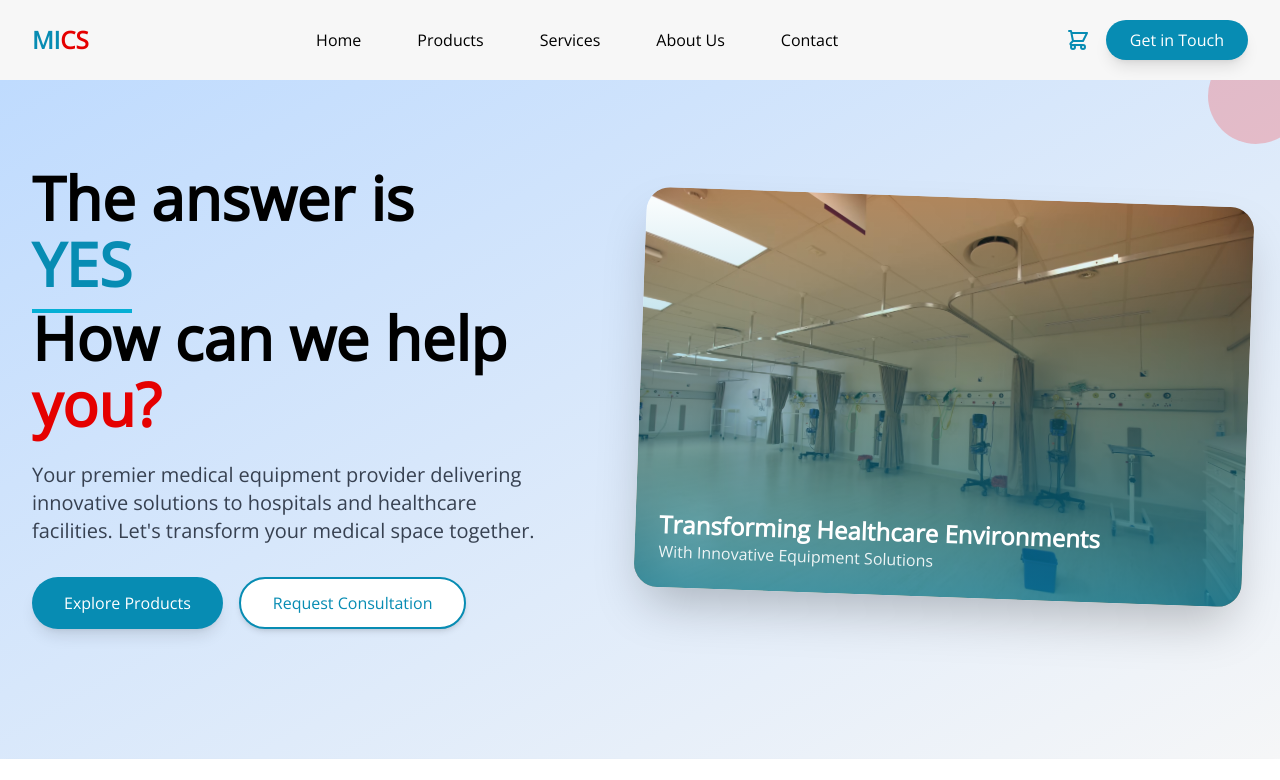
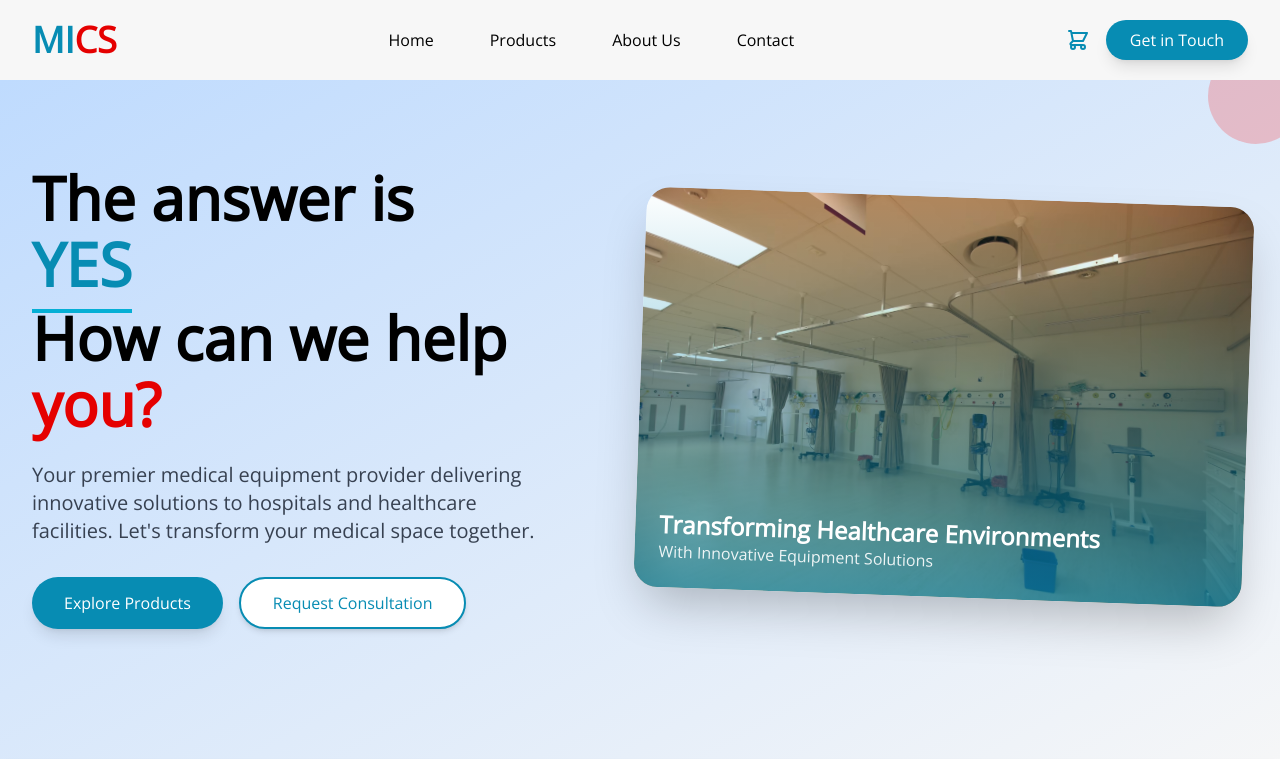
Before and after one commit to ivan-de-jager248/mics-website, an Astro site: page / in a window 1280 px wide. Shown: the top 780 px of the page. Built offline with nearby package versions, Linux system fonts and the light colour scheme; Astro itself is replaced by a stand-in of ours.

Commit message:
Enlarge MICS logo

```diff
--- a/src/components/shared/Header.vue
+++ b/src/components/shared/Header.vue
@@ -32,7 +32,7 @@ onUnmounted(() => {
     <!-- Navigation -->
     <nav class="relative z-10 flex justify-between items-center px-8 h-full">
       <div class="flex items-center">
-        <a href="/mics-website" class="text-2xl font-bold"><span class="text-primary-600">MI</span><span
+        <a href="/mics-website" class="text-4xl font-bold"><span class="text-primary-600">MI</span><span
             class="text-secondary-600">CS</span></a>
       </div>
 
@@ -44,11 +44,6 @@ onUnmounted(() => {
         </a>
         <a href="#" class="relative overflow-hidden px-4 py-2 font-medium group">
           <span class="relative z-10">Products</span>
-          <span
-            class="absolute bottom-0 left-0 w-0 h-0.5 bg-primary-500 group-hover:w-full transition-all duration-300"></span>
-        </a>
-        <a href="#" class="relative overflow-hidden px-4 py-2 font-medium group">
-          <span class="relative z-10">Services</span>
           <span
             class="absolute bottom-0 left-0 w-0 h-0.5 bg-primary-500 group-hover:w-full transition-all duration-300"></span>
         </a>
```
